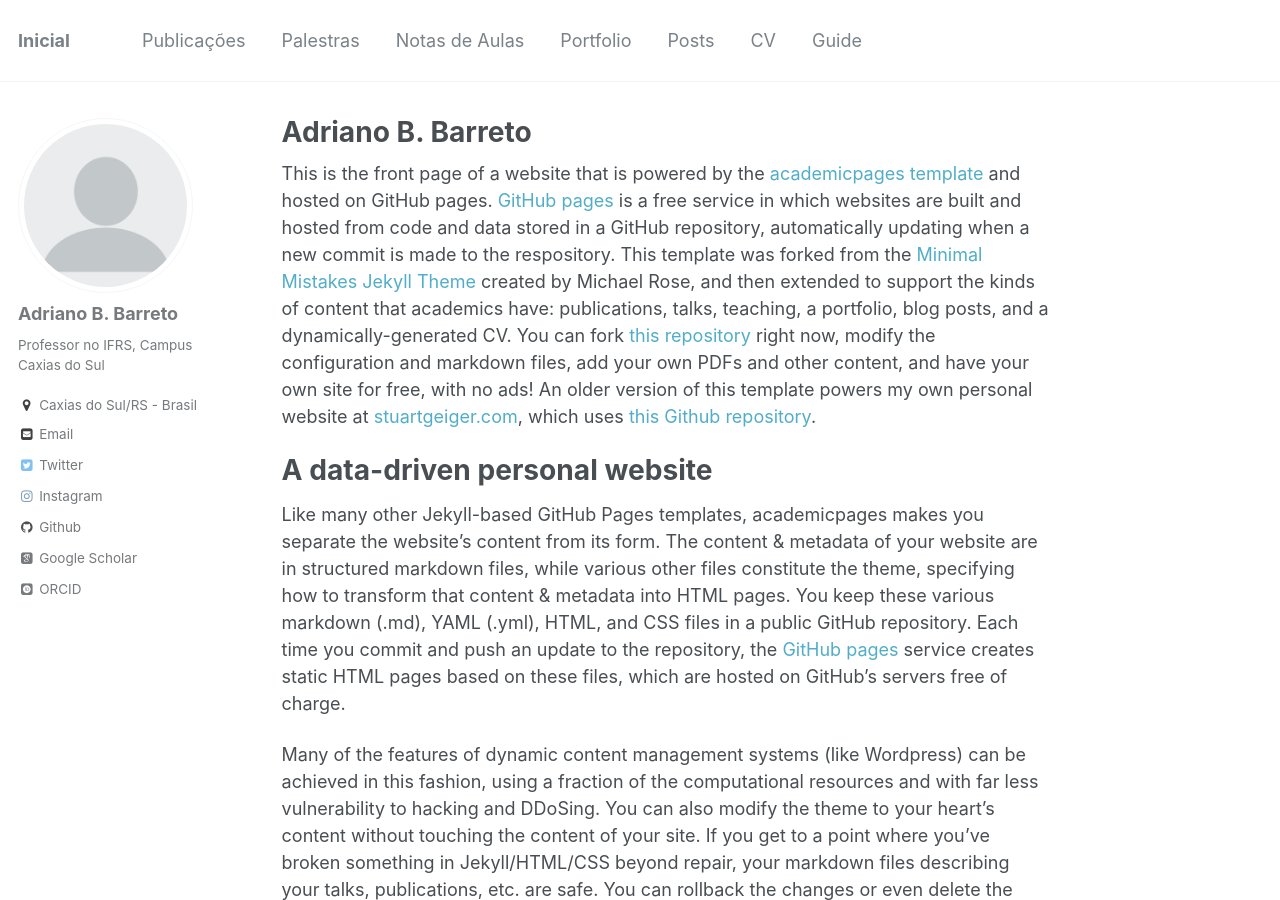
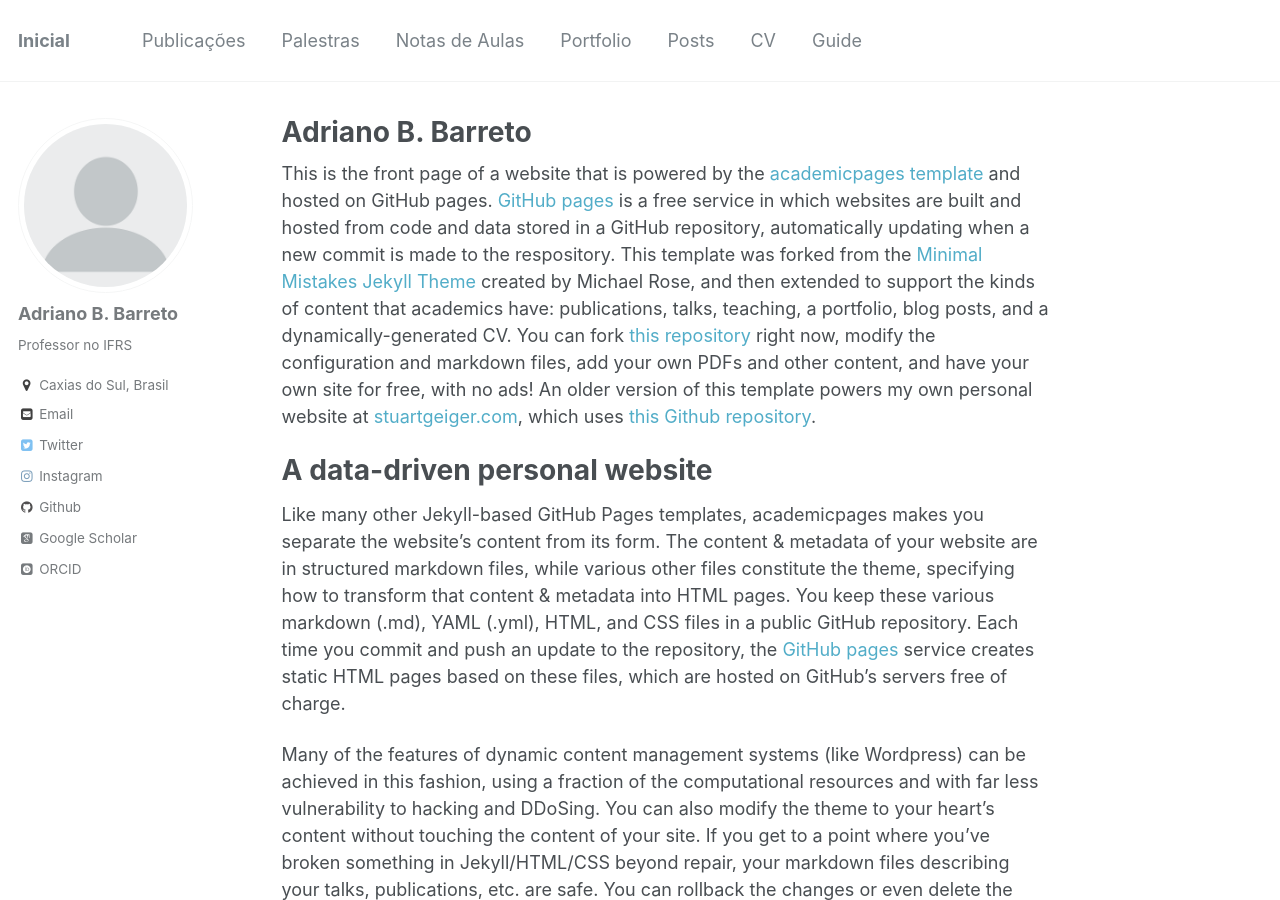
Before and after one commit to hs-macunaima/abbarreto.github.io, a Jekyll site: the page built from _pages/about.md, in a window 1280 px wide and 900 px high. Built offline with Jekyll 4.4.1, drawn with Linux system fonts in a browser that asks for light colours; some web fonts are replaced.

Commit message:
configurações globais corrigida 2

```diff
--- a/_config.yml
+++ b/_config.yml
@@ -80,8 +80,8 @@ analytics:
 author:
   name             : "Adriano B. Barreto"
   avatar           : "profile.png"
-  bio              : "Professor no IFRS, Campus Caxias do Sul"
-  location         : "Caxias do Sul/RS - Brasil"
+  bio              : "Professor no IFRS"
+  location         : "Caxias do Sul, Brasil"
   employer         :
   googlescholar    : "https://scholar.google.com.br/citations?user=oXUNHtoAAAAJ&hl=pt-BR"
   email            : "adriano.barreto@caxias.ifrs.edu.br"
```
